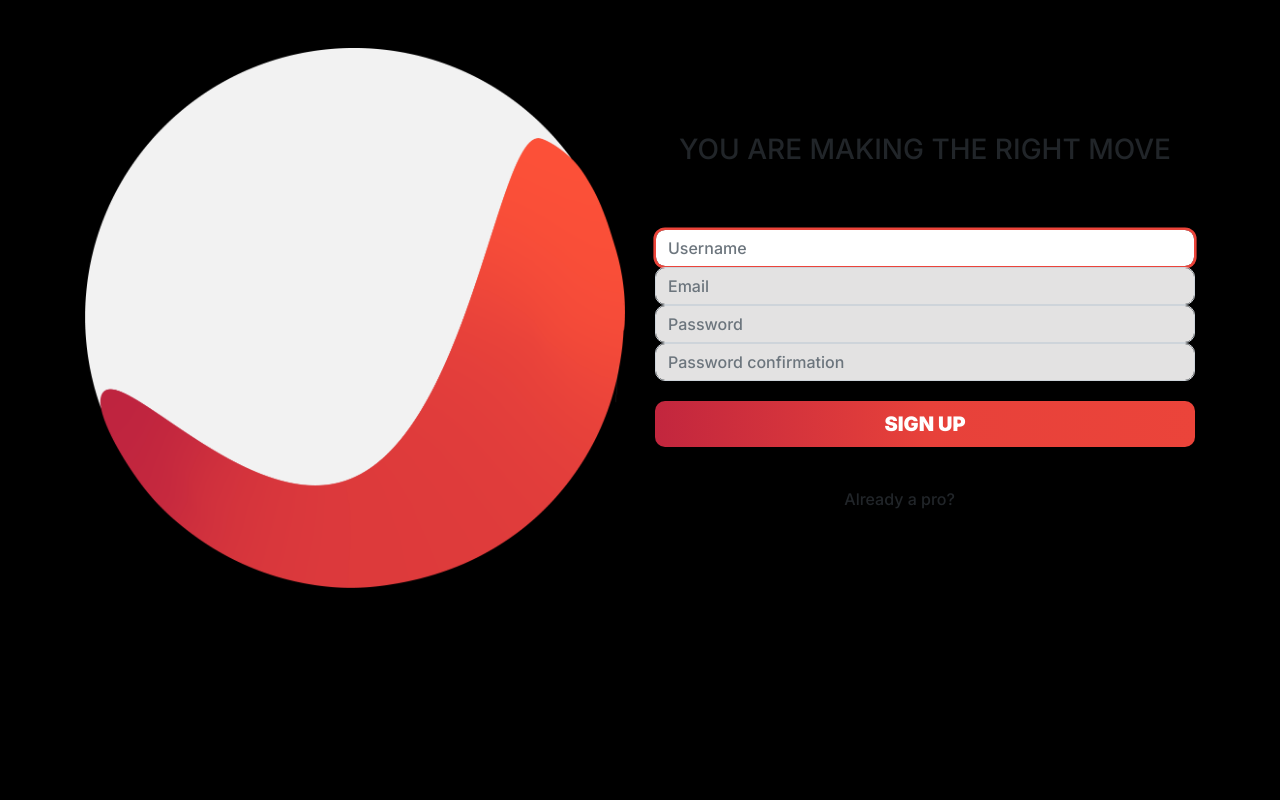
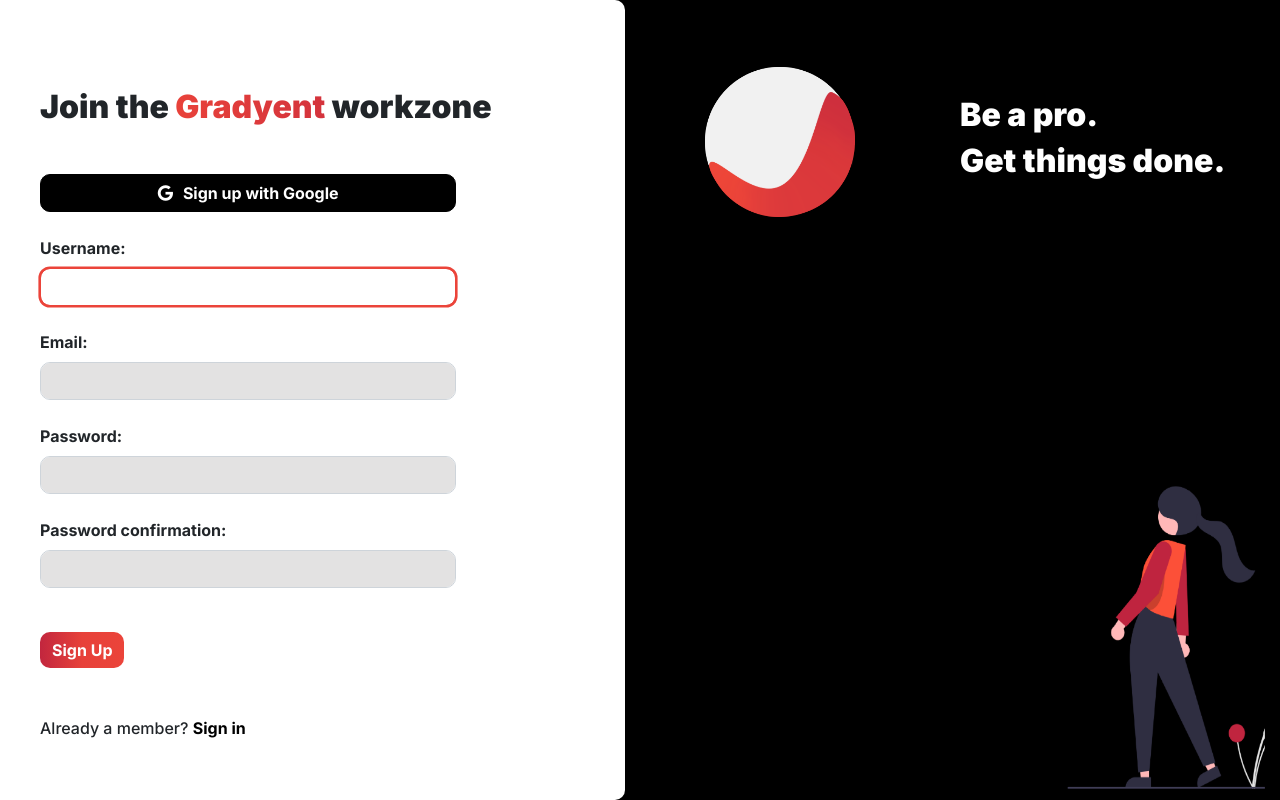
Before and after one commit to Sanmonsua/taskeo, a Django app: page /signup in a window 1280 px wide. Run offline with Django 3.2, Linux system fonts and the light colour scheme; some libraries are stand-ins or nearby versions.

Commit message:
Add : auth templates

```diff
--- a/home/static/home/css/master.css
+++ b/home/static/home/css/master.css
@@ -13,6 +13,7 @@
   padding-left: 40px;
   background-color: white;
   border-radius: 10px;
+  overflow: auto;
 }
 
 @media (max-width: 768px) {
@@ -70,10 +71,18 @@
   }
 
 .artwork-section {
-  background-image: url("../img/artwork1.png");
   background-size: 100% 100%;
   color: white;
   font-weight: 900;
+  overflow: hidden;
+}
+
+.artwork-1{
+  background-image: url("../img/artwork1.png");
+}
+
+.artwork-2{
+  background-image: url("../img/artwork2.png");
 }
 
 h2 {
@@ -93,10 +102,6 @@
   background-color: #fff;
   border-color: #fff;
   box-shadow: 0 6px 10px 0 rgba(128, 98, 96, .16);
-}
-
-.form-group {
-  margin-top: 30px;
 }
 
 label {
@@ -154,7 +159,3 @@
   animation-iteration-count: infinite;
   animation-duration: 4s;
 }
-
-p {
-  margin-top: 40px;
-}
--- a/home/templates/home/signup.html
+++ b/home/templates/home/signup.html
@@ -1,62 +1,55 @@
 {% load static %}
+{% load socialaccount %}
 {% load widget_tweaks %}
 <!DOCTYPE html>
 <html lang="en" dir="ltr">
 
 <head>
   <meta charset="utf-8">
-  <title>LogIn - Gradyent</title>
+  <title>Sign In - Gradyent</title>
   <meta name="viewport" content="width=device-width, initial-scale=1, shrink-to-fit=no">
   <link rel="stylesheet" href="https://maxcdn.bootstrapcdn.com/bootstrap/4.0.0/css/bootstrap.min.css" integrity="sha384-Gn5384xqQ1aoWXA+058RXPxPg6fy4IWvTNh0E263XmFcJlSAwiGgFAW/dAiS6JXm" crossorigin="anonymous">
   <link rel="stylesheet" href="{% static 'home/css/master.css' %}">
+  <script src="https://kit.fontawesome.com/6333126af3.js" crossorigin="anonymous"></script>
 </head>
 
 <body>
-  <div class="container py-5">
-    <div class="row h-100">
-      <div class="col-12 col-md-6 my-auto">
-        <img src="{% static 'home/img/logo.png' %}" width="100%" class="image-logo">
-      </div>
-      <div class="col-12 col-md-6 text-center my-auto">
-        <br>
-        <h3>YOU ARE MAKING THE RIGHT MOVE</h3>
-        <br>
-        <form class="form-signin" method="post" novalidate>
+  <div class="row h-100 w-100">
+    <div class="col-12 col-md-6 signin-section h-100">
+      <div class="container py-5 h-100">
+        <h2 class="mb-5"><strong>Join the <span class="gradyent-text">Gradyent</span> workzone</strong></h2>
+        <a href="{% provider_login_url 'google' %}" class="btn btn-secondary btn-block w-75 mb-4"><i style="margin-right:10px" class="fa fa-google" aria-hidden="true"></i><strong>Sign up with Google</strong></a>
+        <form method="post" novalidate>
           {% csrf_token %}
 
+          {% for field in form.visible_fields %}
+          <div class="form-group mb-4">
+            {{ field.label_tag }}
+            {% render_field field class="form-control w-75" %}
+          </div>
+          {% endfor %}
           {% if form.non_field_errors %}
-          <div class="alert alert-danger" role="alert">
-            {% for error in form.non_field_errors %}
-              {{ error }}
-            {% endfor %}
-          </div>
+            <div class="alert alert-danger w-75 mb-4" style="margin-top:30px; border-radius:10px;" role="alert">
+              {% for error in form.non_field_errors %}
+                {{ error }}
+              {% endfor %}
+            </div>
           {% endif %}
-
-          <div class="form-group">
-            {% for field in form.visible_fields %}
-
-              {% if form.is_bound %}
-                {% if field.errors %}
-                  {% render_field field class="form-control is-invalid  " placeholder=field.label %}
-                  {% for error in field.errors %}
-                    <div class="invalid-feedback">
-                      {{ error }}
-                    </div>
-                  {% endfor %}
-                {% else %}
-                  {% render_field field class="form-control is-valid" placeholder=field.label %}
-                {% endif %}
-              {% else %}
-                {% render_field field class="form-control" placeholder=field.label %}
-              {% endif %}
-
-            {% endfor %}
-
-          </div>
-          <button class="btn btn-lg btn-primary btn-block" type="submit"><strong>SIGN UP</strong></button>
+          <button type="submit" name="button" class="btn btn-primary mb-5">Sign Up</button>
         </form>
-        <p>Already a pro? <span><a href="login">Log in</a></span></p>
-
+        <p>Already a member? <a href="signin"><strong>Sign in</strong></a></p>
+      </div>
+    </div>
+    <div class="artwork-section artwork-2 col-6 h-100 w-100" style="background-color:black;">
+      <div class="row py-5">
+        <div class="col container text-center my-auto logo">
+          <img class="logo-first" src="{% static 'home/img/logo.png' %}" alt="">
+          <img class="logo-second" src="{% static 'home/img/logo2.png' %}" alt="">
+        </div>
+        <div class="col container py-5">
+          <h2 class="title w-100">Be a pro.</h2>
+          <h2 class="title w-100">Get things done.</h2>
+        </div>
       </div>
     </div>
   </div>
```
Also changed, not shown: home/templates/home/login.html (+9 -7 lines), home/static/home/img/artwork2.png (added).
